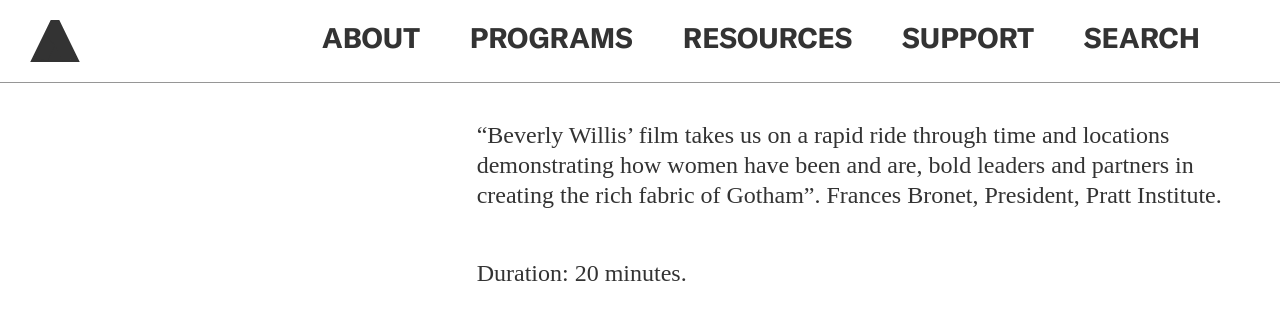
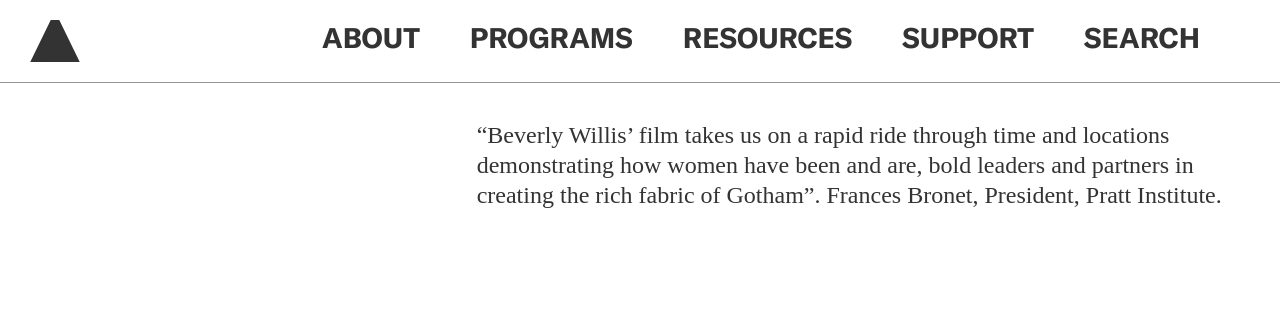
Before and after one commit to jengalas/bwaf-bbw, a Jekyll site: the page built from _resources/film-collection.md, in a window 1280 px wide and 900 px high, scrolled down 1160 px, cut to the strip 0-365 px from the top of the window. Shown: the top 320 px of the strip. Built offline with Jekyll 4.4.1, drawn with Linux system fonts in a browser that asks for light colours; some web fonts are replaced.

Commit message:
Update from Forestry.io Aislinn McNamara updated _resources/film-collection.md

```diff
--- a/_resources/film-collection.md
+++ b/_resources/film-collection.md
@@ -32,7 +32,7 @@ page_blocks:
     urban fabric of our great city.  \n  \n“Beverly Willis’ film takes us on a rapid
     ride through time and locations demonstrating how women have been and are, bold
     leaders and partners in creating the rich fabric of Gotham”. Frances Bronet, President,
-    Pratt Institute.  \n  \nDuration: 20 minutes."
+    Pratt Institute.  "
   include_left-hand_column_text_: true
   lefthand_text:
     header_type: Link
```
